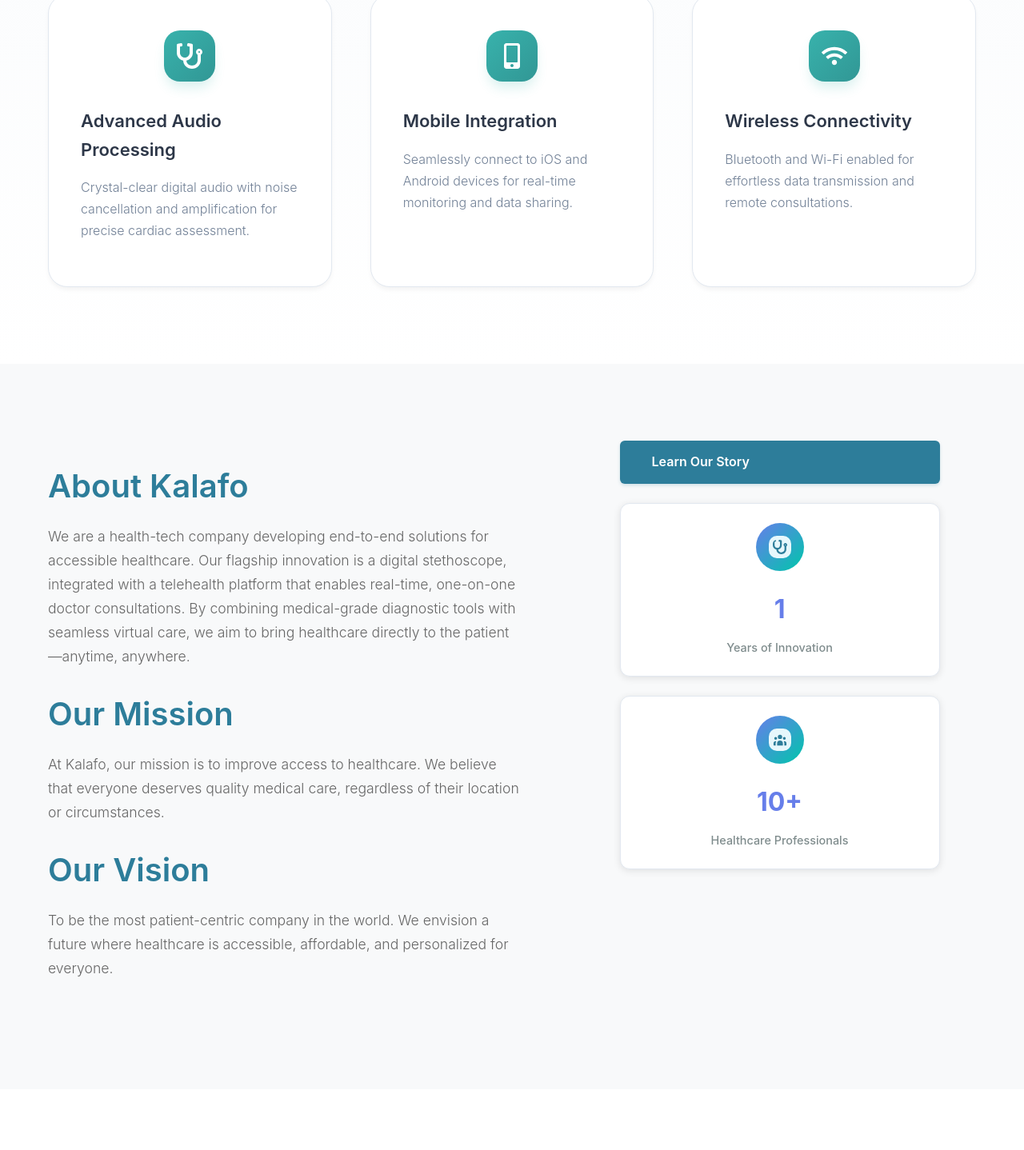
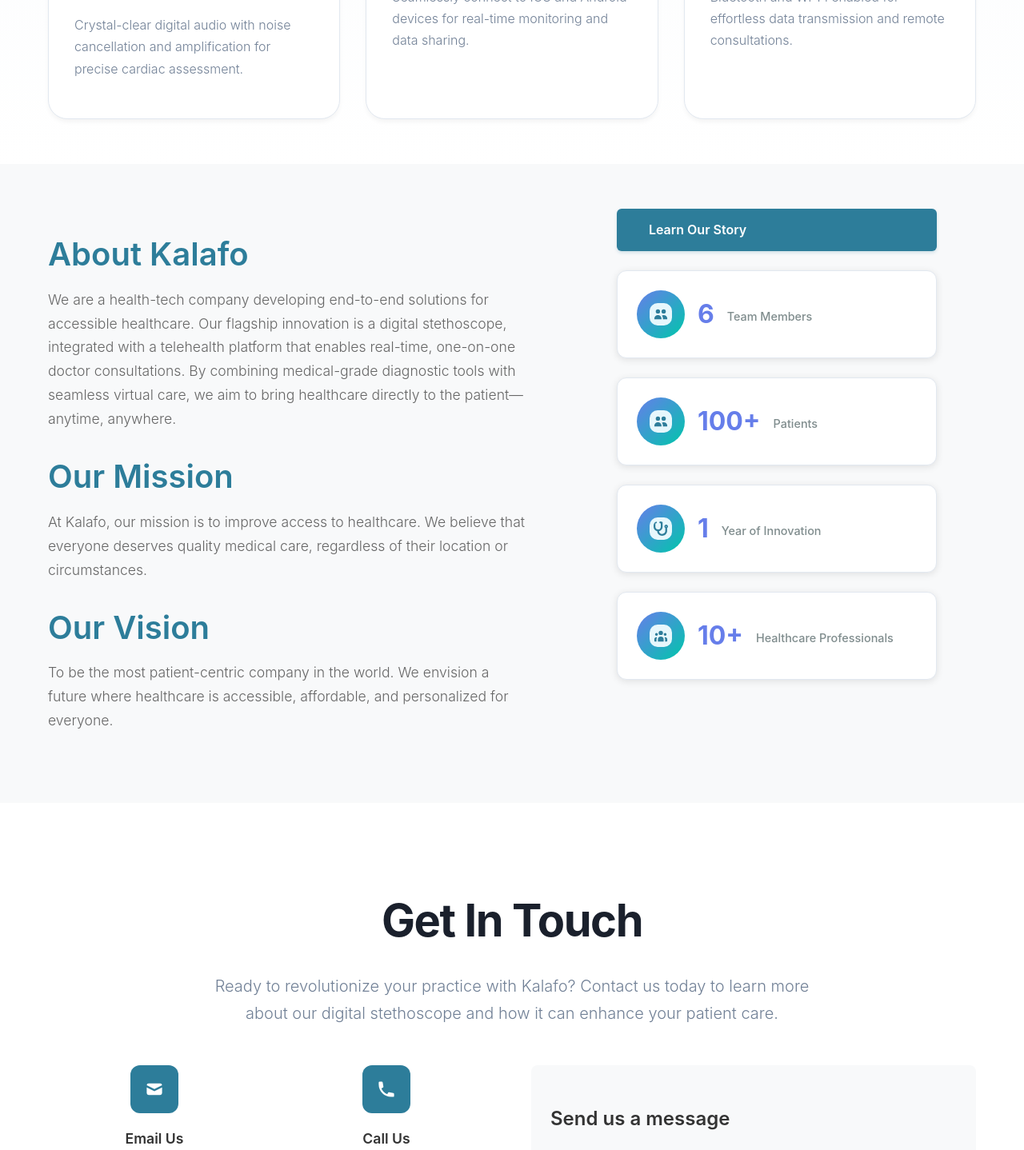
Before and after one commit to TebogoLegoabe/kalafo, a React (Create React App) app in the folder Front-end/: page / in a window 1280 px wide. Shown: the part 1140-2578 px from the top of the page at 80% size. Built offline with nearby package versions, Linux system fonts and the light colour scheme.

Commit message:
updated layout

```diff
--- a/Front-end/src/pages/Landing/Landing.css
+++ b/Front-end/src/pages/Landing/Landing.css
@@ -1,4 +1,4 @@
-/* src/pages/Landing/Landing.css -*/
+/* src/pages/Landing/Landing.css - Reduced Spacing Version */
 
 .feature-icon {
   width: 4rem;
@@ -8,13 +8,13 @@
   display: flex;
   align-items: center;
   justify-content: center;
-  margin: 0 auto 2rem; /* auto horizontally centers in the card */
+  margin: 0 auto 1.5rem; /* reduced from 2rem */
   box-shadow: 0 10px 15px -3px rgba(56, 178, 172, 0.2);
   transition: all 0.3s ease;
   position: relative;
   z-index: 1;
-  font-size: 2rem; /* scales icon size */
-  color: white;    /* makes icons visible against gradient */
+  font-size: 2rem;
+  color: white;
 }
 
 .feature-icon svg {
@@ -24,7 +24,7 @@
 }
 
 .stat-icon svg {
-  color: #0da9e7;   /* brand color */
+  color: #0da9e7;
   background: #e6f7fc;
   border-radius: 10px;
   padding: 5px;
@@ -91,11 +91,11 @@
   margin-top: 80px;
 }
 
-/* Hero Section */
+/* Hero Section - Reduced Padding */
 .hero {
   background: linear-gradient(135deg, #2D7D9A 0%, #4A9BB8 100%);
   color: white;
-  padding: 8rem 0 6rem;
+  padding: 5rem 0 3rem; /* reduced from 8rem 0 6rem */
   position: relative;
   overflow: hidden;
 }
@@ -103,7 +103,7 @@
 .hero-content {
   display: grid;
   grid-template-columns: 1fr 1fr;
-  gap: 4rem;
+  gap: 3rem; /* reduced from 4rem */
   align-items: center;
 }
 
@@ -115,7 +115,7 @@
   font-size: 3.5rem;
   font-weight: 700;
   line-height: 1.1;
-  margin-bottom: 1.5rem;
+  margin-bottom: 1rem; /* reduced from 1.5rem */
 }
 
 .gradient-text {
@@ -125,7 +125,7 @@
 
 .hero-subtitle {
   font-size: 1.1rem;
-  margin-bottom: 2rem;
+  margin-bottom: 1.5rem; /* reduced from 2rem */
   opacity: 0.9;
   line-height: 1.6;
 }
@@ -162,7 +162,7 @@
 }
 
 .hero-team-link {
-  margin-top: 1rem;
+  margin-top: 0.5rem; /* reduced from 1rem */
 }
 
 .see-team-link {
@@ -308,15 +308,15 @@
   100% { left: 100%; }
 }
 
-/* PROFESSIONAL FEATURES SECTION */
+/* FEATURES SECTION - Reduced Padding */
 .features {
-  padding: 6rem 0;
+  padding: 3.5rem 0; /* reduced from 6rem 0 */
   background: linear-gradient(to bottom, #f8fafc, #ffffff);
 }
 
 .section-header {
   text-align: center;
-  margin-bottom: 5rem;
+  margin-bottom: 3rem; /* reduced from 5rem */
   max-width: 800px;
   margin-left: auto;
   margin-right: auto;
@@ -326,7 +326,7 @@
   font-size: 3.5rem;
   font-weight: 700;
   color: #1a202c;
-  margin-bottom: 1.5rem;
+  margin-bottom: 1rem; /* reduced from 1.5rem */
   letter-spacing: -0.025em;
 }
 
@@ -340,14 +340,14 @@
 .features-grid {
   display: grid;
   grid-template-columns: repeat(auto-fit, minmax(350px, 1fr));
-  gap: 3rem;
-  margin-top: 3rem;
+  gap: 2rem; /* reduced from 3rem */
+  margin-top: 2rem; /* reduced from 3rem */
 }
 
 .feature-card {
   background: white;
   border-radius: 1.5rem;
-  padding: 2.5rem;
+  padding: 2rem; /* reduced from 2.5rem */
   box-shadow: 0 4px 6px -1px rgba(0, 0, 0, 0.05);
   border: 1px solid #e2e8f0;
   transition: all 0.3s cubic-bezier(0.4, 0, 0.2, 1);
@@ -387,7 +387,7 @@
   align-items: center;
   justify-content: center;
   font-size: 1.75rem;
-  margin-bottom: 2rem;
+  margin-bottom: 1.5rem; /* reduced from 2rem */
   box-shadow: 0 10px 15px -3px rgba(56, 178, 172, 0.2);
   transition: all 0.3s ease;
   position: relative;
@@ -403,7 +403,7 @@
   font-size: 1.375rem;
   font-weight: 600;
   color: #2d3748;
-  margin-bottom: 1rem;
+  margin-bottom: 0.75rem; /* reduced from 1rem */
   transition: color 0.3s ease;
   position: relative;
   z-index: 1;
@@ -421,113 +421,175 @@
   z-index: 1;
 }
 
-/* About Section */
+/* About Section - Reduced Padding */
 .about {
-  padding: 6rem 0;
+  padding: 3.5rem 0; /* reduced from 6rem 0 */
   background: #f8f9fa;
 }
 
 .about-content {
   display: grid;
-  grid-template-columns: 1fr 1fr;
-  gap: 4rem;
-  align-items: center;
+  grid-template-columns: 1.2fr 1fr;
+  gap: 4rem; /* reduced from 5rem */
+  align-items: start;
+}
+
+.about-left {
+  max-width: 600px;
 }
 
 .about-left h2 {
   font-size: 2.5rem;
   font-weight: 600;
   color: #2D7D9A;
-  margin-bottom: 1.5rem;
+  margin-bottom: 1rem; /* reduced from 1.5rem */
+  line-height: 1.2;
 }
 
 .about-left p {
   color: #666;
-  margin-bottom: 1.5rem;
-  line-height: 1.6;
+  margin-bottom: 1.5rem; /* reduced from 2rem */
+  line-height: 1.7;
   font-size: 1.1rem;
+  font-weight: 300;
+}
+
+.about-left p:last-of-type {
+  margin-bottom: 2rem; /* reduced from 2.5rem */
 }
 
 .learn-more-btn {
   background: #2D7D9A;
   color: white;
   text-decoration: none;
-  padding: 0.75rem 2rem;
-  border-radius: 4px;
+  padding: 0.875rem 2.5rem;
+  border-radius: 6px;
   font-weight: 600;
   display: inline-block;
   transition: all 0.3s ease;
+  font-size: 1rem;
+  box-shadow: 0 2px 4px rgba(45, 125, 154, 0.2);
 }
 
 .learn-more-btn:hover {
   background: #246a82;
-  transform: translateY(-1px);
+  transform: translateY(-2px);
+  box-shadow: 0 4px 12px rgba(45, 125, 154, 0.3);
+}
+
+/* Stats Grid - Improved */
+.about-right {
+  display: flex;
+  justify-content: center;
+  align-items: center;
 }
 
 .stats-grid {
   display: grid;
   grid-template-columns: 1fr 1fr;
-  gap: 1.5rem;
+  gap: 1.5rem; /* reduced from 2rem */
+  width: 100%;
+  max-width: 400px;
 }
 
 .stat-card {
+  display: flex;
+  align-items: center;
+  gap: 1rem;
   background: white;
-  padding: 2rem 1.5rem;
+  padding: 1.25rem; /* reduced from 1.5rem */
   border-radius: 12px;
   box-shadow: 0 4px 6px -1px rgba(0, 0, 0, 0.1);
   border: 1px solid #e2e8f0;
   transition: all 0.3s ease;
-  position: relative;
-  overflow: hidden;
+}
 
-  display: flex;
-  flex-direction: column;
-  align-items: center; /* centers icon + text as one stack */
-  text-align: center;  /* keeps text centered */
+.stat-card::before {
+  content: '';
+  position: absolute;
+  top: 0;
+  left: 0;
+  right: 0;
+  bottom: 0;
+  background: linear-gradient(135deg, rgba(45, 125, 154, 0.03), transparent);
+  opacity: 0;
+  transition: opacity 0.3s ease;
+}
+
+.stat-card:hover {
+  transform: translateY(-4px);
+  box-shadow: 0 8px 15px -3px rgba(0, 0, 0, 0.15);
+  border-color: rgba(45, 125, 154, 0.2);
+}
+
+.stat-card:hover::before {
+  opacity: 1;
 }
 
 .stat-icon {
-  width: 3.5rem;
-  height: 3.5rem;
+  width: 3rem;
+  height: 3rem;
   background: linear-gradient(135deg, #e6f7fc, #b8e6f0);
   border-radius: 12px;
   display: flex;
   align-items: center;
   justify-content: center;
-  margin-bottom: 1rem; /* space under icon */
-  transition: all 0.3s ease;
+  flex-shrink: 0;
+}
+
+.stat-icon svg {
+  width: 1.75rem;
+  height: 1.75rem;
+  color: #2D7D9A;
+}
+
+.stat-card:hover .stat-icon {
+  transform: scale(1.1);
+  background: linear-gradient(135deg, #2D7D9A, #4A9BB8);
+}
+
+.stat-card:hover .stat-icon svg {
+  color: white;
 }
 
 .stat-number {
-  font-size: 2rem;
+  font-size: 2.25rem;
   font-weight: 700;
   color: #2D7D9A;
   display: block;
-  margin-bottom: 0.25rem;
+  margin-bottom: 0.25rem; /* reduced from 0.5rem */
+  line-height: 1;
+  position: relative;
+  z-index: 1;
+}
+
+.stat-text {
+  display: flex;
+  flex-direction: column;
 }
 
 .stat-label {
   font-size: 0.9rem;
-  color: #666;
+  color: #4A5568;
 }
 
-/* Contact Section */
+/* Contact Section - Reduced Padding */
 .contact {
-  padding: 6rem 0;
+  padding: 3.5rem 0; /* reduced from 6rem 0 */
   background: white;
 }
 
 .contact-content {
   display: grid;
   grid-template-columns: 1fr 1fr;
-  gap: 4rem;
-  margin-top: 3rem;
+  gap: 3rem; /* reduced from 4rem */
+  margin-top: 2rem; /* reduced from 3rem */
 }
 
 .contact-methods {
   display: grid;
   grid-template-columns: 1fr 1fr;
-  gap: 2rem;
+  gap: 1.5rem; /* reduced from 2rem */
 }
 
 .contact-method {
@@ -543,7 +605,7 @@
   align-items: center;
   justify-content: center;
   font-size: 1.5rem;
-  margin: 0 auto 1rem;
+  margin: 0 auto 0.75rem; /* reduced from 1rem */
   color: white;
 }
 
@@ -551,13 +613,13 @@
   font-size: 1.1rem;
   font-weight: 600;
   color: #333;
-  margin-bottom: 0.5rem;
+  margin-bottom: 0.25rem; /* reduced from 0.5rem */
 }
 
 .contact-method p {
   color: #666;
   font-size: 0.9rem;
-  margin-bottom: 0.5rem;
+  margin-bottom: 0.25rem; /* reduced from 0.5rem */
 }
 
 .contact-method a,
@@ -574,7 +636,7 @@
 
 .contact-form {
   background: #f8f9fa;
-  padding: 2rem;
+  padding: 1.5rem; /* reduced from 2rem */
   border-radius: 8px;
 }
 
@@ -582,12 +644,12 @@
   font-size: 1.5rem;
   font-weight: 600;
   color: #333;
-  margin-bottom: 0.5rem;
+  margin-bottom: 0.25rem; /* reduced from 0.5rem */
 }
 
 .contact-form p {
   color: #666;
-  margin-bottom: 2rem;
+  margin-bottom: 1.5rem; /* reduced from 2rem */
 }
 
 .form-grid {
@@ -641,7 +703,7 @@
   .about-content,
   .contact-content {
     grid-template-columns: 1fr;
-    gap: 3rem;
+    gap: 2rem; /* reduced from 3rem */
     text-align: center;
   }
 
@@ -662,7 +724,7 @@
 
 @media (max-width: 768px) {
   .hero {
-    padding: 6rem 0 4rem;
+    padding: 4rem 0 2.5rem; /* reduced from 6rem 0 4rem */
   }
 
   .hero-title {
@@ -676,6 +738,18 @@
 
   .email-input {
     width: 100%;
+  }
+
+  .features {
+    padding: 2.5rem 0; /* reduced */
+  }
+
+  .about {
+    padding: 2.5rem 0; /* reduced */
+  }
+
+  .contact {
+    padding: 2.5rem 0; /* reduced */
   }
 
   .features-grid {
@@ -698,11 +772,19 @@
   .about-left h2 {
     font-size: 2rem;
   }
+
+  .section-header {
+    margin-bottom: 2rem; /* reduced */
+  }
 }
 
 @media (max-width: 480px) {
   .container {
     padding: 0 16px;
+  }
+
+  .hero {
+    padding: 3rem 0 2rem; /* further reduced */
   }
 
   .hero-title {
@@ -729,7 +811,49 @@
 
   .feature-card,
   .contact-form {
-    padding: 1.5rem;
+    padding: 1.25rem; /* reduced from 1.5rem */
+  }
+
+  .features {
+    padding: 2rem 0; /* further reduced */
+  }
+
+  .about {
+    padding: 2rem 0; /* further reduced */
+  }
+
+  .contact {
+    padding: 2rem 0; /* further reduced */
+  }
+
+  .about-content {
+    gap: 2rem; /* reduced from 3rem */
+  }
+
+  .about-left h2 {
+    font-size: 1.75rem;
+  }
+
+  .learn-more-btn {
+    padding: 0.75rem 2rem;
+    font-size: 0.9rem;
+  }
+
+  .stat-icon {
+    width: 3rem;
+    height: 3rem;
+  }
+
+  .stat-icon svg {
+    width: 1.5rem;
+    height: 1.5rem;
+  }
+
+  .stat-number {
+    font-size: 1.75rem;
+  }
+  .stat-label {
+    font-size: 0.85rem;
   }
 }
 
@@ -761,233 +885,3 @@
     display: none;
   }
 }
-
-/* About Section - Improved Layout */
-.about {
-  padding: 6rem 0;
-  background: #f8f9fa;
-}
-
-.about-content {
-  display: grid;
-  grid-template-columns: 1.2fr 1fr;
-  gap: 5rem;
-  align-items: start;
-}
-
-.about-left {
-  max-width: 600px;
-}
-
-.about-left h2 {
-  font-size: 2.5rem;
-  font-weight: 600;
-  color: #2D7D9A;
-  margin-bottom: 1.5rem;
-  line-height: 1.2;
-}
-
-.about-left p {
-  color: #666;
-  margin-bottom: 2rem;
-  line-height: 1.7;
-  font-size: 1.1rem;
-  font-weight: 300;
-}
-
-.about-left p:last-of-type {
-  margin-bottom: 2.5rem;
-}
-
-.learn-more-btn {
-  background: #2D7D9A;
-  color: white;
-  text-decoration: none;
-  padding: 0.875rem 2.5rem;
-  border-radius: 6px;
-  font-weight: 600;
-  display: inline-block;
-  transition: all 0.3s ease;
-  font-size: 1rem;
-  box-shadow: 0 2px 4px rgba(45, 125, 154, 0.2);
-}
-
-.learn-more-btn:hover {
-  background: #246a82;
-  transform: translateY(-2px);
-  box-shadow: 0 4px 12px rgba(45, 125, 154, 0.3);
-}
-
-/* Stats Grid - Improved */
-.about-right {
-  display: flex;
-  justify-content: center;
-  align-items: center;
-}
-
-.stats-grid {
-  display: grid;
-  grid-template-columns: 1fr 1fr;
-  gap: 2rem;
-  width: 100%;
-  max-width: 400px;
-}
-
-.stat-card {
-  display: flex;
-  align-items: center;   /* keeps icon and text aligned vertically */
-  gap: 1rem;             /* spacing between icon and text */
-  background: white;
-  padding: 1.5rem;
-  border-radius: 12px;
-  box-shadow: 0 4px 6px -1px rgba(0, 0, 0, 0.1);
-  border: 1px solid #e2e8f0;
-  transition: all 0.3s ease;
-}
-
-.stat-card::before {
-  content: '';
-  position: absolute;
-  top: 0;
-  left: 0;
-  right: 0;
-  bottom: 0;
-  background: linear-gradient(135deg, rgba(45, 125, 154, 0.03), transparent);
-  opacity: 0;
-  transition: opacity 0.3s ease;
-}
-
-.stat-card:hover {
-  transform: translateY(-4px);
-  box-shadow: 0 8px 15px -3px rgba(0, 0, 0, 0.15);
-  border-color: rgba(45, 125, 154, 0.2);
-}
-
-.stat-card:hover::before {
-  opacity: 1;
-}
-
-.stat-icon {
-  width: 3rem;
-  height: 3rem;
-  background: linear-gradient(135deg, #e6f7fc, #b8e6f0);
-  border-radius: 12px;
-  display: flex;
-  align-items: center;
-  justify-content: center;
-  flex-shrink: 0; /* prevents icon from shrinking */
-}
-
-.stat-icon svg {
-  width: 1.75rem;
-  height: 1.75rem;
-  color: #2D7D9A;
-}
-
-.stat-card:hover .stat-icon {
-  transform: scale(1.1);
-  background: linear-gradient(135deg, #2D7D9A, #4A9BB8);
-}
-
-.stat-card:hover .stat-icon svg {
-  color: white;
-}
-
-.stat-number {
-  font-size: 2.25rem;
-  font-weight: 700;
-  color: #2D7D9A;
-  display: block;
-  margin-bottom: 0.5rem;
-  line-height: 1;
-  position: relative;
-  z-index: 1;
-}
-
-.stat-text {
-  display: flex;
-  flex-direction: column;
-}
-
-.stat-label {
-  font-size: 0.9rem;
-  color: #4A5568;
-}
-
-/* Responsive Design for About Section */
-@media (max-width: 1024px) {
-  .about-content {
-    grid-template-columns: 1fr;
-    gap: 4rem;
-    text-align: center;
-  }
-
-  .about-left {
-    max-width: none;
-  }
-
-  .stats-grid {
-    max-width: 500px;
-    margin: 0 auto;
-  }
-}
-
-@media (max-width: 768px) {
-  .about {
-    padding: 4rem 0;
-  }
-
-  .about-left h2 {
-    font-size: 2rem;
-  }
-
-  .about-left p {
-    font-size: 1rem;
-  }
-
-  .stats-grid {
-    grid-template-columns: 1fr;
-    max-width: 300px;
-    gap: 1.5rem;
-  }
-
-  .stat-card {
-    padding: 1.5rem 1rem;
-  }
-
-  .stat-number {
-    font-size: 2rem;
-  }
-}
-
-@media (max-width: 480px) {
-  .about-content {
-    gap: 3rem;
-  }
-
-  .about-left h2 {
-    font-size: 1.75rem;
-  }
-
-  .learn-more-btn {
-    padding: 0.75rem 2rem;
-    font-size: 0.9rem;
-  }
-
-  .stat-icon {
-    width: 3rem;
-    height: 3rem;
-  }
-
-  .stat-icon svg {
-    width: 1.5rem;
-    height: 1.5rem;
-  }
-
-  .stat-number {
-    font-size: 1.75rem;
-  }
-  .stat-label {
-    font-size: 0.85rem;
-  }
-}
--- a/Front-end/src/pages/Landing/Landing.jsx
+++ b/Front-end/src/pages/Landing/Landing.jsx
@@ -9,6 +9,7 @@
   HiUserGroup,
   HiGlobeAlt,
   HiChartBar,
+  HiUsers,
   HiMail,
   HiPhone,
   HiLocationMarker,
@@ -140,10 +141,26 @@
                 </Link>
                   <div className="stat-card">
                     <div className="stat-icon">
+                      <HiUsers />
+                    </div>
+                    <div className="stat-number">6</div>
+                    <div className="stat-label">Team Members</div>
+                  </div>
+
+                    <div className="stat-card">
+                    <div className="stat-icon">
+                      <HiUsers />
+                    </div>
+                    <div className="stat-number">100+</div>
+                    <div className="stat-label">Patients</div>
+                  </div>
+
+                    <div className="stat-card">
+                    <div className="stat-icon">
                       <FaStethoscope />
                     </div>
                     <div className="stat-number">1</div>
-                    <div className="stat-label">Years of Innovation</div>
+                    <div className="stat-label">Year of Innovation</div>
                   </div>
 
                   <div className="stat-card">
@@ -152,6 +169,9 @@
                     </div>
                     <div className="stat-number">10+</div>
                     <div className="stat-label">Healthcare Professionals</div>
+
+
+
                   </div>
                 </div>
               </div>
```
